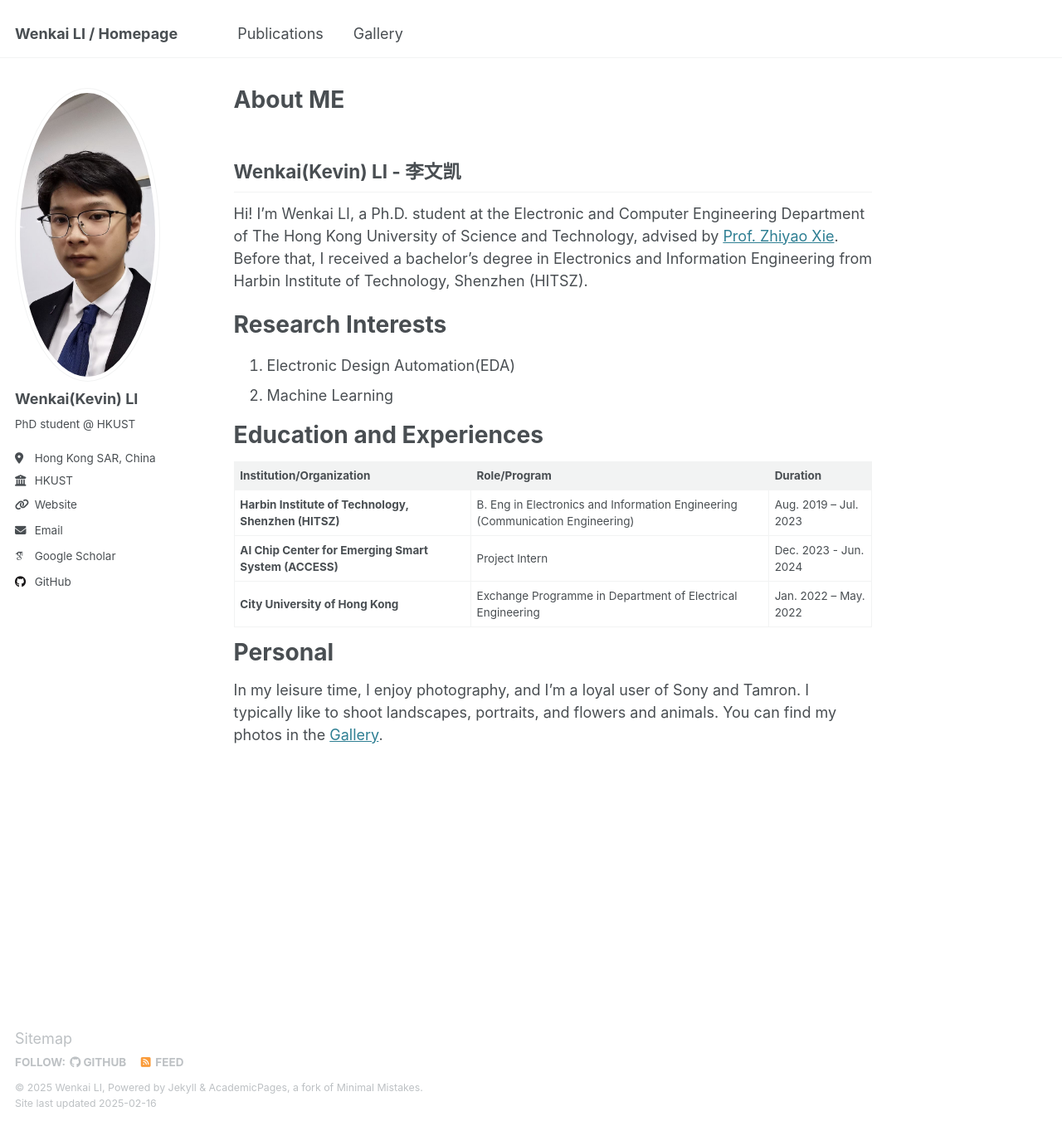
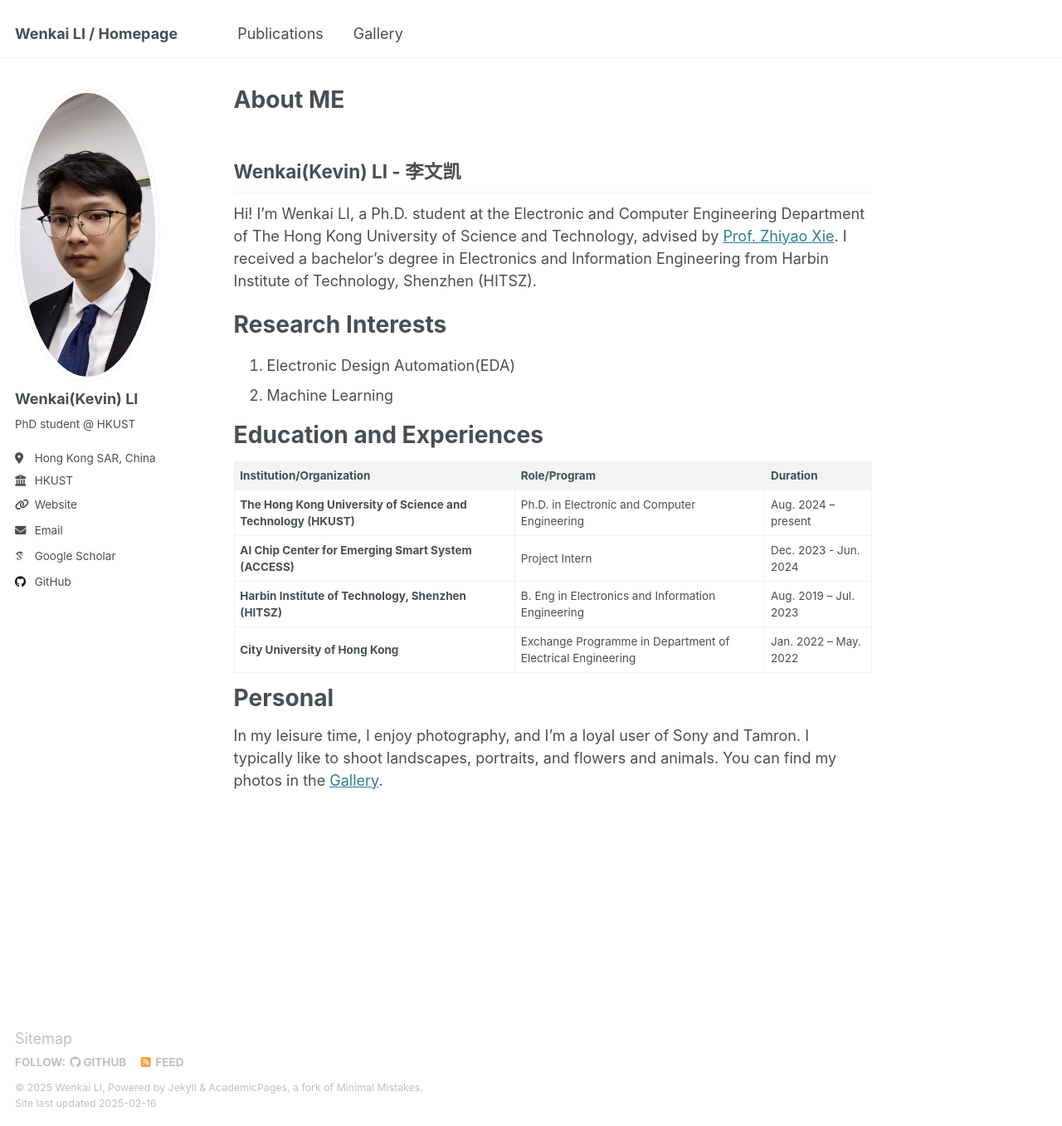
Before and after one commit to kevin333kevin/wenkaili.github.io, a Jekyll site: the page built from _pages/about.md, in a window 1280 px wide and 1357 px high. Shown: the whole window at 83% size. Built offline with Jekyll 4.4.1, drawn with Linux system fonts in a browser that asks for light colours; some web fonts are replaced.

Commit message:
Update about.md

```diff
--- a/_pages/about.md
+++ b/_pages/about.md
@@ -9,7 +9,7 @@ redirect_from:
 Wenkai(Kevin) LI - 李文凯
 ------
 
-Hi! I’m Wenkai LI, a Ph.D. student at the Electronic and Computer Engineering Department of The Hong Kong University of Science and Technology, advised by [Prof. Zhiyao Xie](https://zhiyaoxie.com/). Before that, I received a bachelor’s degree in Electronics and Information Engineering from Harbin Institute of Technology, Shenzhen (HITSZ).
+Hi! I’m Wenkai LI, a Ph.D. student at the Electronic and Computer Engineering Department of The Hong Kong University of Science and Technology, advised by [Prof. Zhiyao Xie](https://zhiyaoxie.com/). I received a bachelor’s degree in Electronics and Information Engineering from Harbin Institute of Technology, Shenzhen (HITSZ).
 
 Research Interests
 ======
@@ -24,8 +24,9 @@ Education and Experiences
 
 | Institution/Organization                        | Role/Program                                                | Duration                  |
 |--------------------------------------------------|------------------------------------------------------------|---------------------------|
-| **Harbin Institute of Technology, Shenzhen (HITSZ)** | B. Eng in Electronics and Information Engineering (Communication Engineering) | Aug. 2019 – Jul. 2023    |
+| **The Hong Kong University of Science and Technology (HKUST)** | Ph.D. in Electronic and Computer Engineering | Aug. 2024 – present    |
 | **AI Chip Center for Emerging Smart System (ACCESS)** | Project Intern                                             | Dec. 2023 - Jun. 2024     |
+| **Harbin Institute of Technology, Shenzhen (HITSZ)** | B. Eng in Electronics and Information Engineering  | Aug. 2019 – Jul. 2023    |
 | **City University of Hong Kong**                 | Exchange Programme in Department of Electrical Engineering | Jan. 2022 – May. 2022     |
 
 
```
